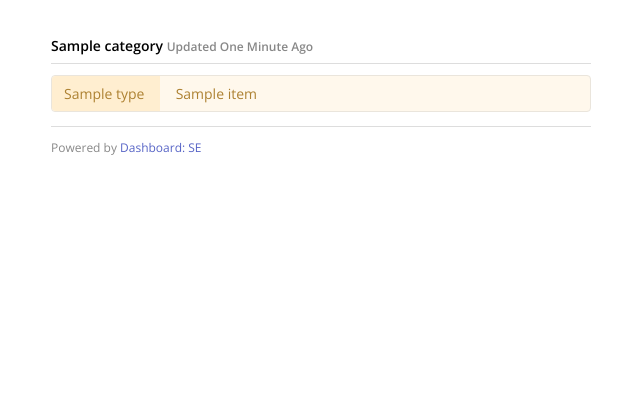
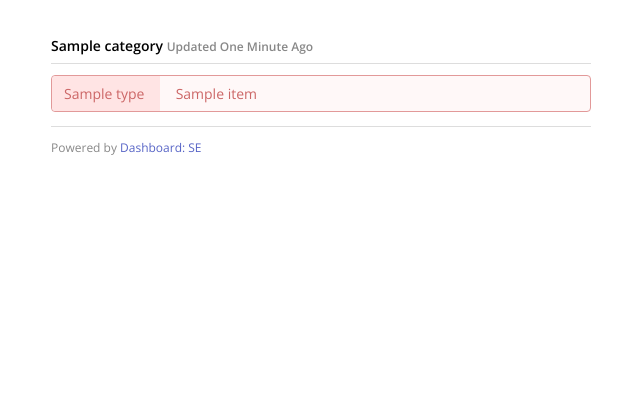
Before and after one commit to WildAndrewLee/Dashboard, a Flask app: template templates/index.html in a window 1280 px wide. Shown: the top 420 px of the page, without its empty margins (319-959 px from the left). Run offline with Flask 2, Linux system fonts and the light colour scheme; the template is opened without the code that fills it: most values are stand-ins (such as "Sample title", 1, 10 or a date in 2020).

Commit message:
whoops...

```diff
--- a/templates/index.html
+++ b/templates/index.html
@@ -14,7 +14,7 @@
                 <span class="updated">Updated One Minute Ago</span>
             </h2>
             {% for item in category.list %}
-                <aside class="slow">
+                <aside class="{% if item.status==1 %}online{% elif item.status==2 %}slow{% else %}offline{% endif %}">
                     {% if item.type %}
                         <span class="type">
                             {{ item.type }}
```
